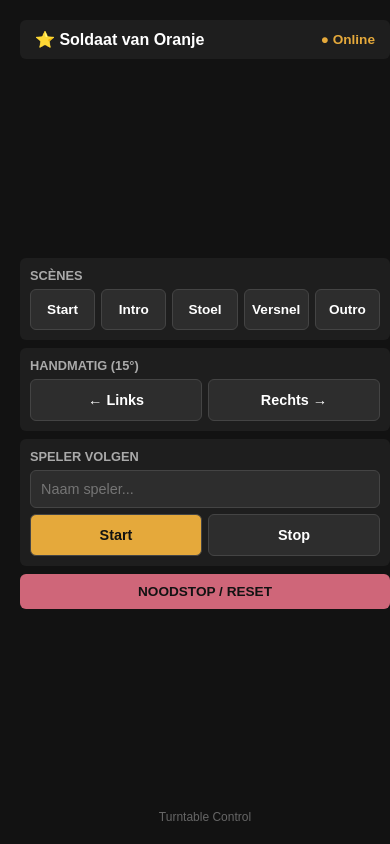
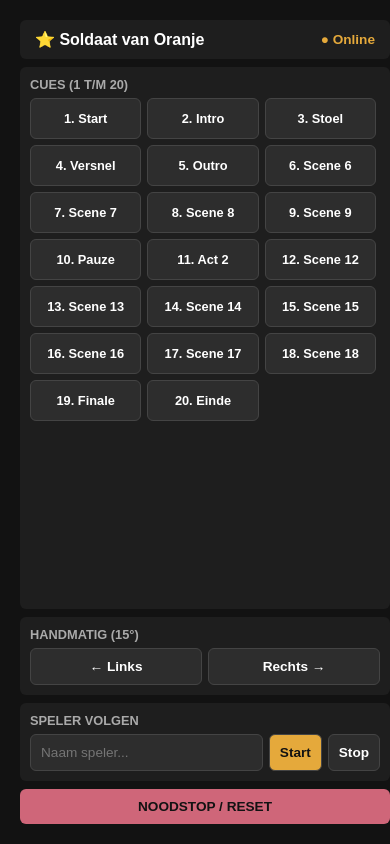
Before and after one commit to Kykyboo/SoldaatvanOranje-Draaischijf, a website: page public/index.html in a window 390 px wide. Drawn offline with Linux system fonts and the light colour scheme; no server answers.

Commit message:
Refactor index.html for layout and functionality
Updated HTML structure and styles for improved layout and functionality, including a scrollable cues section and responsive design adjustments.

```diff
--- a/public/index.html
+++ b/public/index.html
@@ -6,31 +6,52 @@
     <title>Soldaat van Oranje - Turntable</title>
     <style>
         * { box-sizing: border-box; margin: 0; padding: 0; font-family: sans-serif; -webkit-tap-highlight-color: transparent; }
-        html, body { height: 100vh; width: 100vw; overflow: hidden; background: #121212; color: #fff; display: flex; flex-direction: column; justify-content: space-between; padding: 10px; }
+        html, body { height: 100vh; width: 100vw; overflow: hidden; background: #121212; color: #fff; display: flex; flex-direction: column; padding: 10px; }
 
-        header { background: #1e1e1e; padding: 10px 15px; border-radius: 6px; display: flex; justify-content: space-between; align-items: center; flex-shrink: 0; }
+        header { background: #1e1e1e; padding: 10px 15px; border-radius: 6px; display: flex; justify-content: space-between; align-items: center; flex-shrink: 0; margin-bottom: 8px; }
         header h1 { font-size: 1rem; }
 
-        main { display: flex; flex-direction: column; gap: 8px; flex-grow: 1; justify-content: center; }
+        main { display: flex; flex-direction: column; gap: 8px; flex-grow: 1; overflow: hidden; }
 
-        .card { background: #1e1e1e; padding: 10px; border-radius: 6px; display: flex; flex-direction: column; gap: 6px; }
+        .card { background: #1e1e1e; padding: 10px; border-radius: 6px; display: flex; flex-direction: column; gap: 6px; flex-shrink: 0; }
         .card-title { font-size: 0.8rem; color: #aaa; text-transform: uppercase; font-weight: bold; }
 
-        .grid-cues { display: grid; grid-template-columns: repeat(5, 1fr); gap: 6px; }
-        .grid-cues button { padding: 12px 4px; font-size: 0.85rem; }
+        /* Cues container met scroll (tot 20+ items) */
+        .cues-container {
+            background: #1e1e1e;
+            padding: 10px;
+            border-radius: 6px;
+            display: flex;
+            flex-direction: column;
+            flex-grow: 1;
+            overflow: hidden;
+        }
+        .cues-scroll {
+            overflow-y: auto;
+            display: grid;
+            grid-template-columns: repeat(4, 1fr);
+            gap: 6px;
+            padding-right: 4px;
+        }
+        .cues-scroll::-webkit-scrollbar { width: 6px; }
+        .cues-scroll::-webkit-scrollbar-thumb { background: #444; border-radius: 3px; }
 
-        button { background: #2d2d2d; color: white; border: 1px solid #444; border-radius: 6px; cursor: pointer; font-weight: bold; }
+        button { background: #2d2d2d; color: white; border: 1px solid #444; border-radius: 6px; cursor: pointer; font-weight: bold; padding: 10px 6px; font-size: 0.85rem; }
         button:active { background: #e5a93b; color: #121212; }
 
+        .cues-scroll button { padding: 12px 4px; font-size: 0.8rem; }
+
         .row { display: flex; gap: 6px; }
-        .row button { flex: 1; padding: 12px; font-size: 0.9rem; }
+        .row button { flex: 1; padding: 10px; font-size: 0.85rem; }
 
-        input { background: #2d2d2d; border: 1px solid #444; color: white; padding: 10px; border-radius: 6px; width: 100%; font-size: 0.9rem; outline: none; }
+        input { background: #2d2d2d; border: 1px solid #444; color: white; padding: 8px 10px; border-radius: 6px; width: 100%; font-size: 0.85rem; outline: none; }
         input:focus { border-color: #e5a93b; }
 
-        .btn-reset { background: #cf6679; border: none; color: #121212; padding: 10px; font-size: 0.85rem; }
+        .btn-reset { background: #cf6679; border: none; color: #121212; padding: 10px; font-size: 0.85rem; width: 100%; flex-shrink: 0; }
 
-        footer { font-size: 0.75rem; text-align: center; color: #666; flex-shrink: 0; padding-top: 2px; }
+        @media (max-width: 600px) {
+            .cues-scroll { grid-template-columns: repeat(3, 1fr); }
+        }
     </style>
 </head>
 <body>
@@ -41,19 +62,34 @@
     </header>
 
     <main>
-        <!-- Cues in 1 rij -->
-        <div class="card">
-            <span class="card-title">Scènes</span>
-            <div class="grid-cues">
-                <button onclick="sendAction('cue', {index: 1})">Start</button>
-                <button onclick="sendAction('cue', {index: 2})">Intro</button>
-                <button onclick="sendAction('cue', {index: 3})">Stoel</button>
-                <button onclick="sendAction('cue', {index: 4})">Versnel</button>
-                <button onclick="sendAction('cue', {index: 5})">Outro</button>
+        <!-- Cues Sectie met Scrollvak voor 20+ items -->
+        <div class="cues-container">
+            <span class="card-title" style="margin-bottom: 6px;">Cues (1 t/m 20)</span>
+            <div class="cues-scroll">
+                <button onclick="sendAction('cue', {index: 1})">1. Start</button>
+                <button onclick="sendAction('cue', {index: 2})">2. Intro</button>
+                <button onclick="sendAction('cue', {index: 3})">3. Stoel</button>
+                <button onclick="sendAction('cue', {index: 4})">4. Versnel</button>
+                <button onclick="sendAction('cue', {index: 5})">5. Outro</button>
+                <button onclick="sendAction('cue', {index: 6})">6. Scene 6</button>
+                <button onclick="sendAction('cue', {index: 7})">7. Scene 7</button>
+                <button onclick="sendAction('cue', {index: 8})">8. Scene 8</button>
+                <button onclick="sendAction('cue', {index: 9})">9. Scene 9</button>
+                <button onclick="sendAction('cue', {index: 10})">10. Pauze</button>
+                <button onclick="sendAction('cue', {index: 11})">11. Act 2</button>
+                <button onclick="sendAction('cue', {index: 12})">12. Scene 12</button>
+                <button onclick="sendAction('cue', {index: 13})">13. Scene 13</button>
+                <button onclick="sendAction('cue', {index: 14})">14. Scene 14</button>
+                <button onclick="sendAction('cue', {index: 15})">15. Scene 15</button>
+                <button onclick="sendAction('cue', {index: 16})">16. Scene 16</button>
+                <button onclick="sendAction('cue', {index: 17})">17. Scene 17</button>
+                <button onclick="sendAction('cue', {index: 18})">18. Scene 18</button>
+                <button onclick="sendAction('cue', {index: 19})">19. Finale</button>
+                <button onclick="sendAction('cue', {index: 20})">20. Einde</button>
             </div>
         </div>
 
-        <!-- Handmatig -->
+        <!-- Handmatig & Volgen in compacte vakjes -->
         <div class="card">
             <span class="card-title">Handmatig (15°)</span>
             <div class="row">
@@ -62,21 +98,18 @@
             </div>
         </div>
 
-        <!-- Speler Volgen -->
         <div class="card">
             <span class="card-title">Speler Volgen</span>
-            <input type="text" id="playerName" placeholder="Naam speler...">
             <div class="row">
-                <button onclick="toggleTrack(true)" style="background: #e5a93b; color: #121212;">Start</button>
-                <button onclick="toggleTrack(false)">Stop</button>
+                <input type="text" id="playerName" placeholder="Naam speler...">
+                <button onclick="toggleTrack(true)" style="background: #e5a93b; color: #121212; flex: 0.8;">Start</button>
+                <button onclick="toggleTrack(false)" style="flex: 0.6;">Stop</button>
             </div>
         </div>
 
         <!-- Reset -->
         <button class="btn-reset" onclick="sendAction('reset', {})">NOODSTOP / RESET</button>
     </main>
-
-    <footer>Turntable Control</footer>
 
     <script>
         fetch('/command').then(res => {
```
